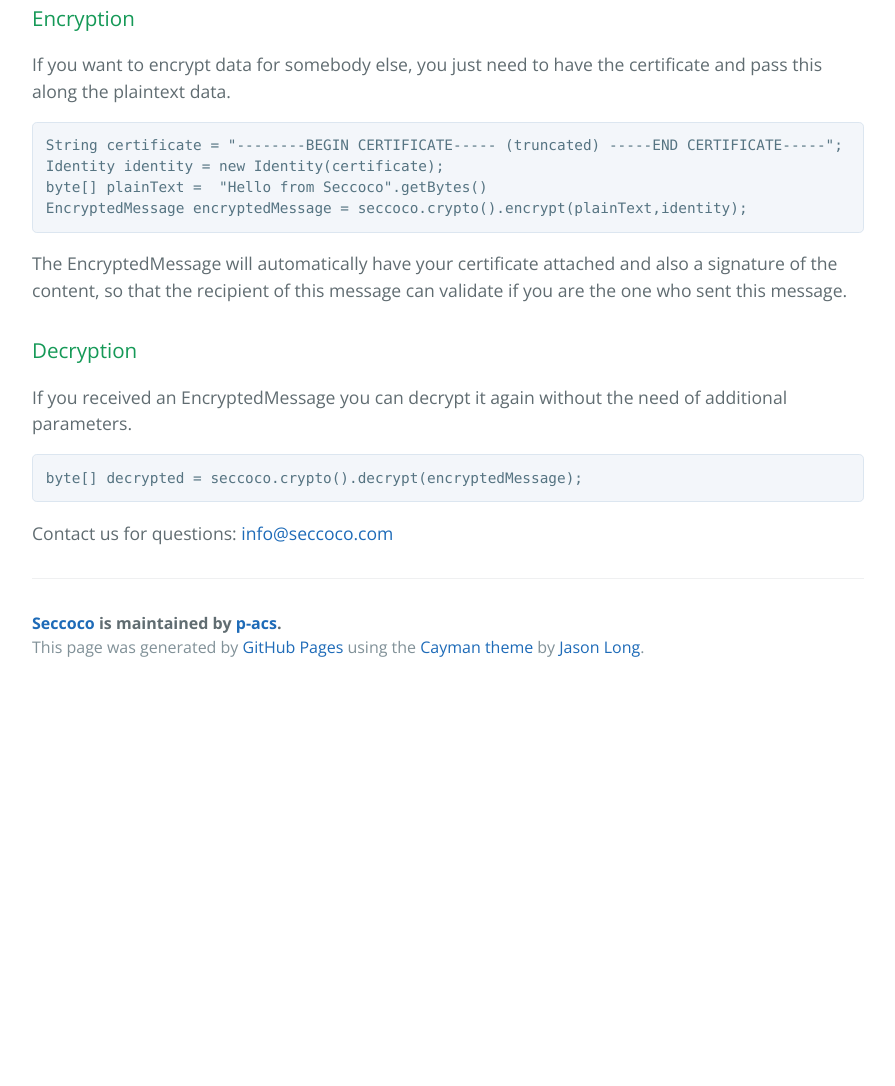
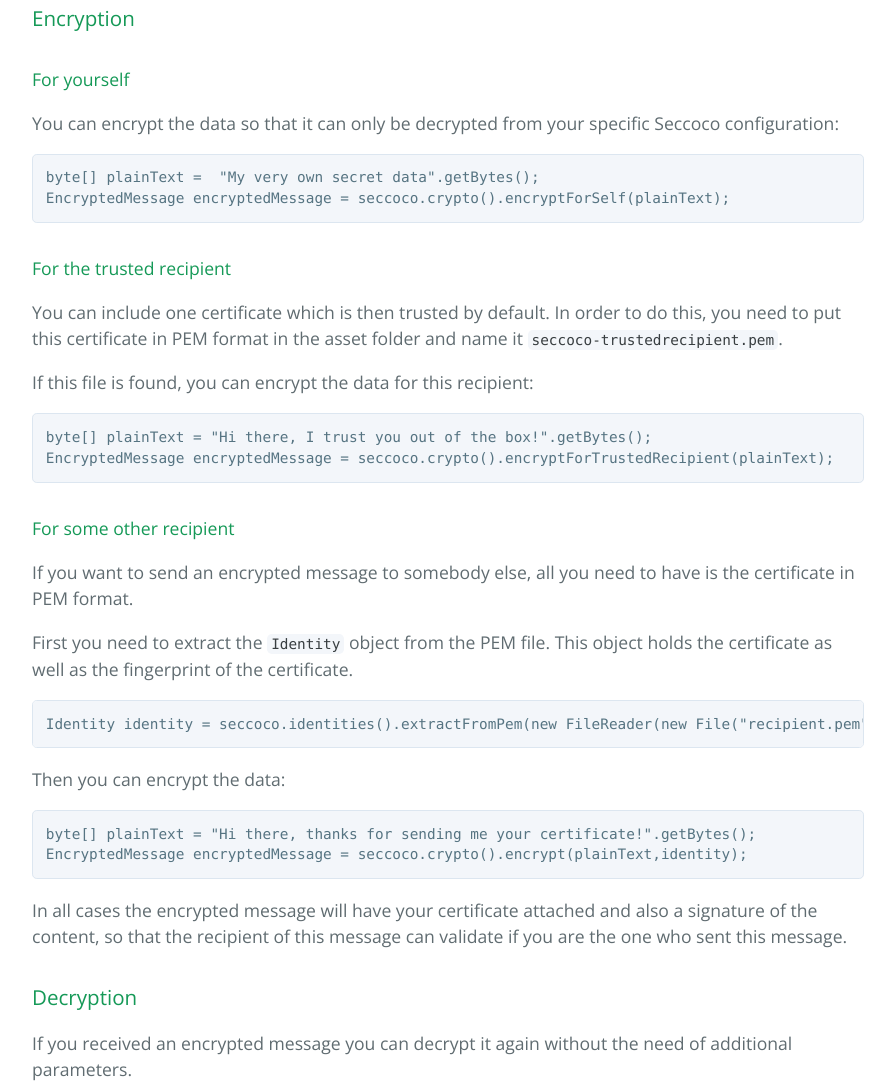
Before and after one commit to seccoco/seccoco-android, a plain HTML site: page index.html in a window 1280 px wide. Shown: the part 1310-2396 px from the top of the page, without its empty margins (192-1087 px from the left). Before the commit the page ends 2001 px from the top, so only its background shows below. Drawn offline with nearby package versions, Linux system fonts and the light colour scheme.

Commit message:
Create gh-pages branch via GitHub

```diff
--- a/index.html
+++ b/index.html
@@ -20,15 +20,15 @@
 
     <section class="main-content">
       <h1>
-<a id="what-is-seccoco" class="anchor" href="#what-is-seccoco" aria-hidden="true"><span class="octicon octicon-link"></span></a>What is Seccoco?</h1>
+<a id="what-is-seccoco" class="anchor" href="#what-is-seccoco" aria-hidden="true"><span aria-hidden="true" class="octicon octicon-link"></span></a>What is Seccoco?</h1>
 
 <p>Seccoco is an Android library which offers you to add encryption to your application with just a few lines of code. Seccoco is designed with simplicity in mind. Instead of giving you gazillions of different configurations it provides you sensible defaults and abstracts away the complexity of cryptography. Under the hood it uses state of the art crypto algorithms.</p>
 
 <h1>
-<a id="how-to-use-seccoco" class="anchor" href="#how-to-use-seccoco" aria-hidden="true"><span class="octicon octicon-link"></span></a>How to use Seccoco?</h1>
+<a id="how-to-use-seccoco" class="anchor" href="#how-to-use-seccoco" aria-hidden="true"><span aria-hidden="true" class="octicon octicon-link"></span></a>How to use Seccoco?</h1>
 
 <h2>
-<a id="initialize" class="anchor" href="#initialize" aria-hidden="true"><span class="octicon octicon-link"></span></a>Initialize</h2>
+<a id="initialize" class="anchor" href="#initialize" aria-hidden="true"><span aria-hidden="true" class="octicon octicon-link"></span></a>Initialize</h2>
 
 <p>Create Seccoco directly in your Android Application class and make this object available to other parts of your application e.g. via dependency injection.</p>
 
@@ -38,7 +38,7 @@
 <p>Internally Seccoco will at first launch of the application create a keypair and store the private key securily. It then creates a random passphrase and stores this encrypted with the public key. On subsequent starts of the application it will then access the private key and decrypt the passphrase.</p>
 
 <h2>
-<a id="symmetric-crypto" class="anchor" href="#symmetric-crypto" aria-hidden="true"><span class="octicon octicon-link"></span></a>Symmetric crypto</h2>
+<a id="symmetric-crypto" class="anchor" href="#symmetric-crypto" aria-hidden="true"><span aria-hidden="true" class="octicon octicon-link"></span></a>Symmetric crypto</h2>
 
 <p>You don't need to provide a passphrase or IV. Seccoco internally uses the auto generated passphrase with an IV for it.</p>
 
@@ -47,25 +47,54 @@ byte[] decrypted = seccoco.crypto().decrypt(encrypted);
 </code></pre>
 
 <h2>
-<a id="hybrid-crypto" class="anchor" href="#hybrid-crypto" aria-hidden="true"><span class="octicon octicon-link"></span></a>Hybrid crypto</h2>
+<a id="hybrid-crypto" class="anchor" href="#hybrid-crypto" aria-hidden="true"><span aria-hidden="true" class="octicon octicon-link"></span></a>Hybrid crypto</h2>
 
 <h3>
-<a id="encryption" class="anchor" href="#encryption" aria-hidden="true"><span class="octicon octicon-link"></span></a>Encryption</h3>
+<a id="encryption" class="anchor" href="#encryption" aria-hidden="true"><span aria-hidden="true" class="octicon octicon-link"></span></a>Encryption</h3>
 
-<p>If you want to encrypt data for somebody else, you just need to have the certificate and pass this along the plaintext data.</p>
+<h4>
+<a id="for-yourself" class="anchor" href="#for-yourself" aria-hidden="true"><span aria-hidden="true" class="octicon octicon-link"></span></a>For yourself</h4>
 
-<pre><code>String certificate = "--------BEGIN CERTIFICATE----- (truncated) -----END CERTIFICATE-----";
-Identity identity = new Identity(certificate);
-byte[] plainText =  "Hello from Seccoco".getBytes()
+<p>You can encrypt the data so that it can only be decrypted from your specific Seccoco configuration:</p>
+
+<pre><code>byte[] plainText =  "My very own secret data".getBytes();
+EncryptedMessage encryptedMessage = seccoco.crypto().encryptForSelf(plainText);
+</code></pre>
+
+<h4>
+<a id="for-the-trusted-recipient" class="anchor" href="#for-the-trusted-recipient" aria-hidden="true"><span aria-hidden="true" class="octicon octicon-link"></span></a>For the trusted recipient</h4>
+
+<p>You can include one certificate which is then trusted by default.
+In order to do this, you need to put this certificate in PEM format in the asset folder and name it <code>seccoco-trustedrecipient.pem</code>.</p>
+
+<p>If this file is found, you can encrypt the data for this recipient:</p>
+
+<pre><code>byte[] plainText = "Hi there, I trust you out of the box!".getBytes();
+EncryptedMessage encryptedMessage = seccoco.crypto().encryptForTrustedRecipient(plainText);
+</code></pre>
+
+<h4>
+<a id="for-some-other-recipient" class="anchor" href="#for-some-other-recipient" aria-hidden="true"><span aria-hidden="true" class="octicon octicon-link"></span></a>For some other recipient</h4>
+
+<p>If you want to send an encrypted message to somebody else, all you need to have is the certificate in PEM format.</p>
+
+<p>First you need to extract the <code>Identity</code> object from the PEM file. This object holds the certificate as well as the fingerprint of the certificate.</p>
+
+<pre><code>Identity identity = seccoco.identities().extractFromPem(new FileReader(new File("recipient.pem")));
+</code></pre>
+
+<p>Then you can encrypt the data:</p>
+
+<pre><code>byte[] plainText = "Hi there, thanks for sending me your certificate!".getBytes();
 EncryptedMessage encryptedMessage = seccoco.crypto().encrypt(plainText,identity);
 </code></pre>
 
-<p>The EncryptedMessage will automatically have your certificate attached and also a signature of the content, so that the recipient of this message can validate if you are the one who sent this message.</p>
+<p>In all cases the encrypted message will have your certificate attached and also a signature of the content, so that the recipient of this message can validate if you are the one who sent this message.</p>
 
 <h3>
-<a id="decryption" class="anchor" href="#decryption" aria-hidden="true"><span class="octicon octicon-link"></span></a>Decryption</h3>
+<a id="decryption" class="anchor" href="#decryption" aria-hidden="true"><span aria-hidden="true" class="octicon octicon-link"></span></a>Decryption</h3>
 
-<p>If you received an EncryptedMessage you can decrypt it again without the need of additional parameters.</p>
+<p>If you received an encrypted message you can decrypt it again without the need of additional parameters.</p>
 
 <pre><code>byte[] decrypted = seccoco.crypto().decrypt(encryptedMessage);
 </code></pre>
```
Also changed, not shown: params.json (+1 -1 lines).
